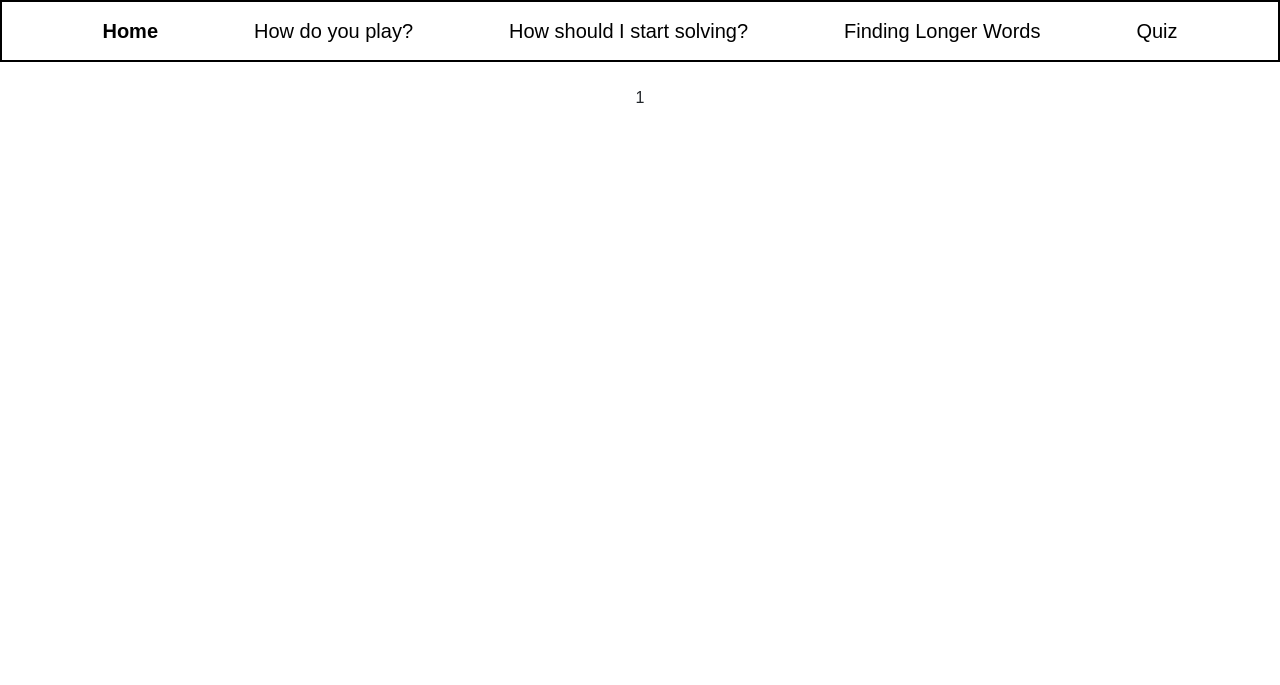
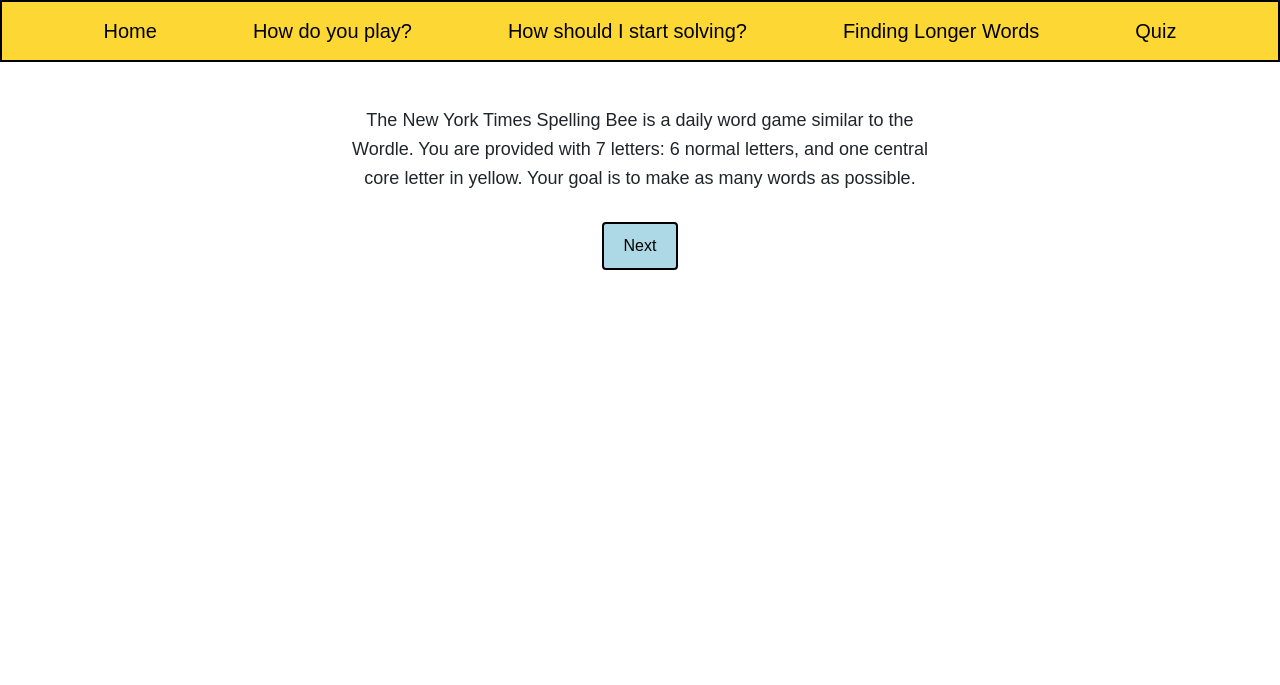
Before and after one commit to arin-jaff/spelling-bee-guide, a Flask app: page /learn/1 in a window 1280 px wide. Shown: the top 685 px of the page. Run offline with Flask 3, Linux system fonts and the light colour scheme; some libraries are stand-ins or nearby versions.

Commit message:
Enhance learning experience by updating lesson content with detailed instructions and improving navigation between lessons. Adjust game state management and fix scoring issues. Add error handling for word validation in the quiz section.

```diff
--- a/app.py
+++ b/app.py
@@ -71,28 +71,27 @@
 
 lessons = [
     {"id":1,
-     "data": " "},
+     "data": "The New York Times Spelling Bee is a daily word game similar to the Wordle. You are provided with 7 letters: 6 normal letters, and one central core letter in yellow. Your goal is to make as many words as possible."},
     {"id":2,
-     "data": " "},
+     "data": "While making words with the given layout, you have one defining rule: The core letter must be included in every word you make. As you make more and more words, you earn points. earn enough points, and you earn the reward rank of GENIUS!"},
     {"id":3,
-     "data": " "},
+     "data": "All of your words must be more than 4 letters, so you can’t just brute force small words"},
     {"id":4,
-     "data": " "},
+     "data": "Start small 4-5 letter words – think about the center letter, and what other letters it pairs well with"},
     {"id":5,
-     "data": " "},
+     "data": "Think about common word endings to potentially more than *double* your total points! Look out for: -ed, -ing, -ion, -est -er, -ment, -able, etc."},
     {"id":6,
-     "data": " "},
+     "data": "Don’t forget common word beginnings too!  This can be combined with endings for many different combinations! Look out for: non-, con-, un-, in-, or even ch-, hee- etc."},
     {"id":7,
-     "data": " "},
+     "data": "Try combining words to form compound words — a sneaky way to hit all 7 letters."},
     {"id":8,
-     "data": " "},
+     "data": "Don’t give up! Keep thinking, sound out beginnings of words, and be persistent!"},
     {"id":9,
-     "data": " "},
+     "data": "Look for prefixes and suffixes. When you want to reveal the pangrams, go to the next slide"},
     {"id":10,
-     "data": " "},
-    {"id":11,
-     "data": " "}
+     "data": "How could I have approached this? Finding the prefix -tion – now what letters are left? (s,u,l). From this, I found solution! Think about suffixes – il-, son-, un- are all present."},
 ]
+
 
 @app.route('/')
 def home():
@@ -110,15 +109,14 @@
 
     # Find next lesson by ID
     ids = [l["id"] for l in lessons]
-    try:
-        current_index = ids.index(lesson_num)
-        next_lesson = lessons[current_index + 1]["id"]
-    except IndexError:
-        next_lesson = 'quiz/1'  # No more lessons
+    current_index = ids.index(lesson_num)
 
-    return render_template('learn.html', lesson_data=lesson_data, next_lesson=next_lesson, lessons=lessons)
+    next_lesson = lessons[current_index + 1]["id"] if current_index + 1 < len(lessons) else 'quiz'
+    prev_lesson = lessons[current_index - 1]["id"] if current_index > 0 else None
 
-@app.route('/quiz')
+    return render_template('learn.html', lesson_data=lesson_data, next_lesson=next_lesson, prev_lesson=prev_lesson, lessons=lessons)
+
+@app.route('/learn/quiz')
 def quiz_home():
     game_state = get_game_state()
     return render_template('quiz.html', game_state=game_state)
--- a/static/css/style.css
+++ b/static/css/style.css
@@ -11,6 +11,7 @@
     gap: 80px;
     padding: 10px 0;
     border: 2px solid black;
+    background-color:#FDD835;
 }
 
 .navbar a {
@@ -43,3 +44,42 @@
     border: 2px solid black;
     cursor: pointer;
 }
+
+.next-btn {
+    font-size: 20px;
+    background-color: lightgreen;
+    border: 2px solid black;
+    cursor: pointer;
+}
+
+.prev-btn {
+    font-size: 20px;
+    background-color: lightcoral;
+    border: 2px solid black;
+    cursor: pointer;
+}
+
+.learn-container {
+    width: 90%;
+    height: 600px;
+}
+
+.buttons-container {
+    justify-content: center;
+}
+
+.instructions {
+    font-size: 18px;
+}
+
+.hex-btn {
+    background-color: lightblue;
+    border: 2px solid black;
+    cursor: pointer;
+    padding: 5px;
+    margin: 5px;
+}
+
+.hex-btns-container {
+    vertical-align: center;
+}
--- a/static/word_list.json
+++ b/static/word_list.json
@@ -41,6 +41,8 @@
       "nouns",
       "nulls",
       "ousts",
-      "noun"
+      "noun",
+      "poop",
+      "poopy"
     ]
   }
--- a/templates/layout.html
+++ b/templates/layout.html
@@ -9,11 +9,11 @@
 </head>
 <body>
     <nav class="navbar">
-        <a href="/" class="active">Home</a>
-        <a href="/how-to-play">How do you play?</a>
-        <a href="/start-solving">How should I start solving?</a>
-        <a href="/longer-words">Finding Longer Words</a>
-        <a href="/quiz">Quiz</a>
+        <a href="/">Home</a>
+        <a href="/learn/1">How do you play?</a>
+        <a href="/learn/2">How should I start solving?</a>
+        <a href="/learn/3">Finding Longer Words</a>
+        <a href="/learn/quiz">Quiz</a>
     </nav>
 
     <div class="container mt-4">
--- a/templates/learn.html
+++ b/templates/learn.html
@@ -1,11 +1,114 @@
 {% extends "layout.html" %}
 {% block content %}
 
+<div class="learn-container">
+    <div class="content-row">
+        {% if lesson_data.id|int > 2 and 10 > lesson_data.id|int %}
+        <div class="hex-pattern">
+            <div class="hex-row">
+                <a href="/learn/3" class="hex">1</a>
+                <a href="/learn/4" class="hex">2</a>
+            </div>
+            <div class="hex-row">
+                <a href="/learn/5" class="hex">3</a>
+                <a href="/learn/6" class="hex">4</a>
+                <a href="/learn/7" class="hex">5</a>
+            </div>
+            <div class="hex-row">
+                <a href="/learn/8" class="hex">6</a>
+                <a href="/learn/9" class="hex">7</a>
+            </div>
+        </div>
+        {% endif %}
 
-<script>
-    let lessons = JSON.parse('{{ lessons | tojson | safe }}');
-</script>
+        <div class="lesson-text">
+            {{ lesson_data.data }}
+        </div>
+    </div>
 
-<div>{{ lesson_data.id }}</div>
+    <div class="navigation-buttons">
+        {% if prev_lesson %}
+        <a href="/learn/{{prev_lesson}}" class="nav-button">Previous</a>
+        {% endif %}
+        <a href="/learn/{{next_lesson}}" class="nav-button">Next</a>
+    </div>
+</div>
 
+<style>
+.learn-container {
+    max-width: 1200px;
+    margin: 0 auto;
+    padding: 20px;
+}
+
+.content-row {
+    display: flex;
+    justify-content: center;
+    align-items: flex-start;
+    gap: 40px;
+    margin-bottom: 30px;
+}
+
+.hex-pattern {
+    display: flex;
+    flex-direction: column;
+    align-items: center;
+}
+
+.hex-row {
+    display: flex;
+    justify-content: center;
+    margin: -10px 0;
+}
+
+.hex {
+    width: 60px;
+    height: 60px;
+    background-color: lightblue;
+    margin: 5px;
+    display: flex;
+    align-items: center;
+    justify-content: center;
+    text-decoration: none;
+    color: black;
+    font-weight: bold;
+    border: 2px solid black;
+    clip-path: polygon(50% 0%, 100% 25%, 100% 75%, 50% 100%, 0% 75%, 0% 25%);
+    transition: transform 0.2s;
+}
+
+.hex:hover {
+    transform: scale(1.1);
+    background-color: #add8e6;
+}
+
+.lesson-text {
+    flex: 1;
+    max-width: 600px;
+    font-size: 18px;
+    line-height: 1.6;
+    text-align: center;
+}
+
+.navigation-buttons {
+    display: flex;
+    justify-content: center;
+    gap: 20px;
+    margin-top: 20px;
+}
+
+.nav-button {
+    padding: 10px 20px;
+    background-color: lightblue;
+    border: 2px solid black;
+    text-decoration: none;
+    color: black;
+    border-radius: 4px;
+    font-size: 16px;
+}
+
+.nav-button:hover {
+    background-color: #add8e6;
+}
+</style>
 {% endblock %}
```
Also changed, not shown: game_state.json (+4 -4 lines), page_visits.json (+312 -0 lines), spelling_bee_results.json (+10 -0 lines), templates/quiz.html (+24 -1 lines).
